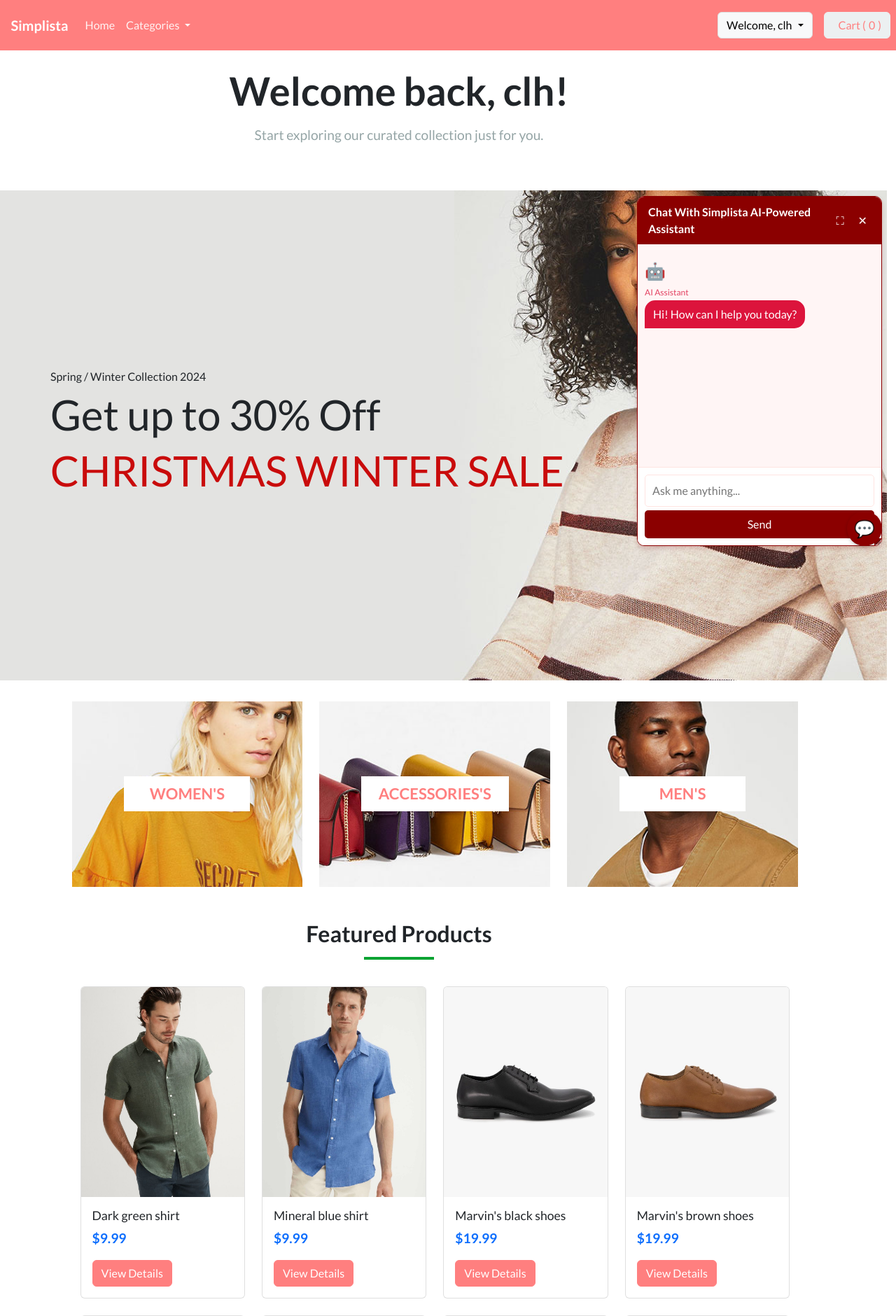
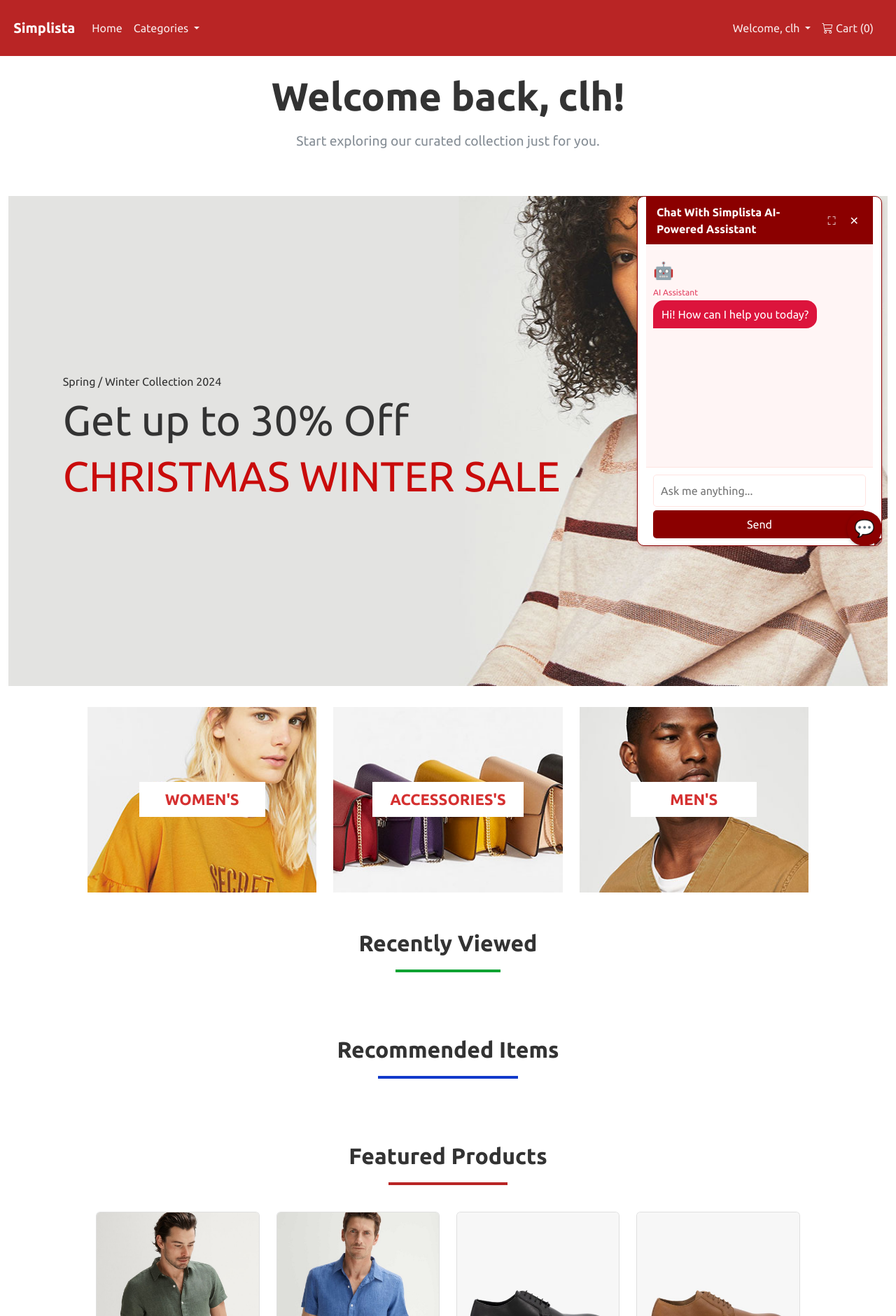
Before and after one commit to Rolin128/-cs5500-group2-ecommerce-platform, a Django app: page / in a window 1280 px wide. Shown: the top 1880 px of the page at 70% size. Run offline with Django 4.2, Linux system fonts and the light colour scheme; a user stored in the database is signed in; data comes from the database, SQL or seed files in the repository; both versions use the stored data as it was after the commit; some libraries are stand-ins or nearby versions.

Commit message:
dashboard updates

```diff
--- a/account/views.py
+++ b/account/views.py
@@ -27,8 +27,6 @@ from django.contrib.auth.decorators import login_required
 
 
 from django.contrib import messages
-
-
 
 
 
--- a/static/css/styles.css
+++ b/static/css/styles.css
@@ -98,7 +98,9 @@ html, body {
 .banner_container {
     width: 100%;
     padding-left: 9%;
+    padding-right: 9%;
     margin: 0;
+    box-sizing: border-box;
 }
 
 .benifit_container{
@@ -560,6 +562,63 @@ h3::after {
     background-color: #09a332;
 }
 
+.evtitle {
+    font-size: 2em; /* 或者使用 18.72px */
+    font-weight: 600;
+    margin-bottom: 1.5rem;
+    position: relative;
+    padding-bottom: 0.5rem;
+}
+
+.evtitle::after {
+    content: '';
+    position: absolute;
+    left: 50%;
+    transform: translateX(-50%);
+    bottom: -10px;
+    width: 150px;
+    height: 4px;
+    background-color: #09a332;
+}
+
+.eititle {
+    font-size: 2em; /* 或者使用 18.72px */
+    font-weight: 600;
+    margin-bottom: 1.5rem;
+    position: relative;
+    padding-bottom: 0.5rem;
+}
+
+.eititle::after {
+    content: '';
+    position: absolute;
+    left: 50%;
+    transform: translateX(-50%);
+    bottom: -10px;
+    width: 200px;
+    height: 4px;
+    background-color: #123acb;
+}
+
+.fptitle {
+    font-size: 2em; /* 或者使用 18.72px */
+    font-weight: 600;
+    margin-bottom: 1.5rem;
+    position: relative;
+    padding-bottom: 0.5rem;
+}
+
+.fptitle::after {
+    content: '';
+    position: absolute;
+    left: 50%;
+    transform: translateX(-50%);
+    bottom: -10px;
+    width: 170px;
+    height: 4px;
+    background-color: rgb(185, 37, 37);
+}
+
 /* Responsive Adjustments */
 @media (max-width: 768px) {
     .card-img-top {
--- a/store/models.py
+++ b/store/models.py
@@ -14,7 +14,7 @@ class Category(models.Model):
 
         verbose_name_plural = 'categories'
 
-
+    # Category Shirt, Shoes..
     def __str__(self):
 
         return self.name
@@ -51,6 +51,8 @@ class Product(models.Model):
         verbose_name_plural = 'products'
 
 
+    #product(1)-->title
+
     def __str__(self):
 
         return self.title
--- a/store/static/css/custom.css
+++ b/store/static/css/custom.css
@@ -1,45 +1,60 @@
 /* Override primary color except for checkout */
+.navbar {
+    padding-top: 20px;
+    padding-bottom: 20px;
+}
+
+.btn-loading {
+    background-color: #FFFFFF!important;
+    border-color: #FFFFFF!important;
+    color: rgb(185, 37, 37) !important;
+}
+
+.bg-fgcart {
+    background-color: rgb(185, 37, 37);
+}
+
 .bg-primary:not(.checkout-related),
 .navbar.bg-primary {
-    background-color: #FF7F7F !important;
+    background-color: rgb(185, 37, 37) !important;
 }
 
 .btn-primary:not(.checkout-related):not([href*="checkout"]) {
-    background-color: #FF7F7F !important;
-    border-color: #FF7F7F !important;
+    background-color: rgb(185, 37, 37) !important;
+    border-color: rgb(185, 37, 37) !important;
     color: white !important;
 }
 
 .btn-primary:not(.checkout-related):not([href*="checkout"]):hover {
-    background-color: #FF6666 !important;
-    border-color: #FF6666 !important;
+    background-color: rgb(185, 37, 37) !important;
+    border-color: rgb(185, 37, 37) !important;
     color: white !important;
 }
 
 .btn-outline-primary:not(.checkout-related):not([href*="checkout"]) {
-    color: #FF7F7F !important;
-    border-color: #FF7F7F !important;
+    color: #d53030 !important;
+    border-color: #d53030 !important;
 }
 
 .btn-outline-primary:not(.checkout-related):not([href*="checkout"]):hover {
-    background-color: #FF7F7F !important;
+    background-color: #d53030 !important;
     color: white !important;
 }
 
 .text-primary:not(.checkout-related) {
-    color: #FF7F7F !important;
+    color: #d53030 !important;
 }
 
 a:not([href*="checkout"]):not(.checkout-related) {
-    color: #FF7F7F;
+    color: #d53030;
 }
 
 a:not([href*="checkout"]):not(.checkout-related):hover {
-    color: #FF6666;
+    color: rgb(185, 37, 37);
 }
 
 .badge.bg-primary:not(.checkout-related) {
-    background-color: #FF7F7F !important;
+    background-color: #d53030 !important;
 }
 
 /* Keep focus states visible but themed */
--- a/store/templates/store/base.html
+++ b/store/templates/store/base.html
@@ -13,28 +13,31 @@
     <title> Simplista </title>
 
     <!-- CSS -->
-    <link rel="stylesheet" href="https://bootswatch.com/5/flatly/bootstrap.min.css" />
+    <link rel="stylesheet" href="https://bootswatch.com/5/united/bootstrap.min.css" />
     <link rel="stylesheet" href="https://cdnjs.cloudflare.com/ajax/libs/font-awesome/4.7.0/css/font-awesome.min.css" />
+    <link rel="stylesheet" href="https://cdn.jsdelivr.net/npm/bootstrap-icons@1.11.3/font/bootstrap-icons.min.css" />
     <link rel="stylesheet" href="{% static 'css/styles.css' %}" />
-    <link href="https://cdn.jsdelivr.net/npm/bootstrap-icons@1.11.3/font/bootstrap-icons.min.css">
     <link rel="stylesheet" href="{% static 'css/cart.css' %}">
     <link rel="stylesheet" href="{% static 'css/chatbot.css' %}">
     <link rel="stylesheet" href="{% static 'css/custom.css' %}">
 
     <!-- JavaScript -->
-    <script src="https://code.jquery.com/jquery-3.5.1.min.js" integrity="sha256-9/aliU8dGd2tb6OSsuzixeV4y/faTqgFtohetphbbj0=" crossorigin="anonymous"></script>
-    <script src="https://cdn.jsdelivr.net/npm/bootstrap@5.2.2/dist/js/bootstrap.bundle.min.js" integrity="sha384-OERcA2EqjJCMA+/3y+gxIOqMEjwtxJY7qPCqsdltbNJuaOe923+mo//f6V8Qbsw3" crossorigin="anonymous"></script>
+    <script src="https://code.jquery.com/jquery-3.5.1.min.js"
+        integrity="sha256-9/aliU8dGd2tb6OSsuzixeV4y/faTqgFtohetphbbj0=" crossorigin="anonymous"></script>
+    <script src="https://cdn.jsdelivr.net/npm/bootstrap@5.2.2/dist/js/bootstrap.bundle.min.js"
+        integrity="sha384-OERcA2EqjJCMA+/3y+gxIOqMEjwtxJY7qPCqsdltbNJuaOe923+mo//f6V8Qbsw3"
+        crossorigin="anonymous"></script>
     <script src="https://ajax.googleapis.com/ajax/libs/jquery/3.5.1/jquery.min.js"></script>
 
     <!-- Custom JavaScript for image handling -->
     <script>
-        document.addEventListener('DOMContentLoaded', function() {
+        document.addEventListener('DOMContentLoaded', function () {
             // Handle image loading
             document.querySelectorAll('.product-image').forEach(img => {
-                img.addEventListener('load', function() {
+                img.addEventListener('load', function () {
                     this.classList.remove('loading');
                 });
-                img.addEventListener('error', function() {
+                img.addEventListener('error', function () {
                     this.classList.remove('loading');
                     // Fallback image is handled by onerror attribute
                 });
@@ -87,17 +90,21 @@
             }
         }
 
-        $(document).ready(function() {
+        $(document).ready(function () {
             initTimer();
         });
     </script>
+
 </head>
+
+<title>Simplista</title>
 
 <nav class="navbar navbar-expand-lg bg-primary justify-content-center">
     <a class="navbar-brand main-heading text-white" href="{% url 'store' %}">
         &nbsp; &nbsp; Simplista
     </a>
-    <button class="navbar-toggler" type="button" data-bs-toggle="collapse" data-bs-target="#navbarSupportedContent" aria-controls="navbarSupportedContent" aria-expanded="false" aria-label="Toggle navigation">
+    <button class="navbar-toggler" type="button" data-bs-toggle="collapse" data-bs-target="#navbarSupportedContent"
+        aria-controls="navbarSupportedContent" aria-expanded="false" aria-label="Toggle navigation">
         <span class="navbar-toggler-icon"></span>
     </button>
 
@@ -107,7 +114,8 @@
                 <a class="nav-link text-white" href="{% url 'store' %}">Home</a>
             </li>
             <li class="nav-item dropdown">
-                <a class="nav-link dropdown-toggle text-white" href="#" id="categoriesDropdown" role="button" data-bs-toggle="dropdown" aria-expanded="false">
+                <a class="nav-link dropdown-toggle text-white" href="#" id="categoriesDropdown" role="button"
+                    data-bs-toggle="dropdown" aria-expanded="false">
                     Categories
                 </a>
                 <ul class="dropdown-menu" aria-labelledby="categoriesDropdown">
@@ -118,44 +126,52 @@
             </li>
         </ul>
 
-        <div class="d-flex align-items-center">
+        <ul class="navbar-nav ms-auto me-4 mb-2 mb-lg-0">
             {% if user.is_authenticated %}
-                <div class="dropdown me-3">
-                    <button class="btn btn-light dropdown-toggle" type="button" id="userDropdown" data-bs-toggle="dropdown" aria-expanded="false">
+            <li class="nav-item dropdown">
+                <a class="nav-link dropdown-toggle text-white" href="#" id="userDropdown" role="button"
+                    data-bs-toggle="dropdown" aria-expanded="false">
                     Welcome, {{ user.username }}
-                    </button>
-                    <ul class="dropdown-menu dropdown-menu-end" aria-labelledby="userDropdown">
+                </a>
+                <ul class="dropdown-menu" aria-labelledby="userDropdown">
                     <li><a class="dropdown-item" href="{% url 'dashboard' %}">Dashboard</a></li>
                     <li><a class="dropdown-item" href="{% url 'profile-management' %}">Profile</a></li>
-                        <li><hr class="dropdown-divider"></li>
+                    <li>
+                        <hr class="dropdown-divider">
+                    </li>
                     <li><a class="dropdown-item" href="{% url 'user-logout' %}">Logout</a></li>
                 </ul>
-                </div>
-                <a href="{% url 'cart-summary' %}" class="btn btn-light me-2">
+            </li>
+            <li class="nav-item">
+                <a class="nav-link text-white" href="{% url 'cart-summary' %}">
                     <i class="bi bi-cart3"></i> Cart (<span id="cart-qty">{{ cart|length }}</span>)
                 </a>
+            </li>
             {% else %}
-                <div class="me-3 ">
-                    <a href="{% url 'register' %}" class="btn btn-light me-2">Create Account</a>
-                    <a href="{% url 'my-login' %}" class="btn btn-light">Login</a>
-                </div>
-                <a href="{% url 'cart-summary' %}" class="btn btn-light me-2">
-                    <i class="bi bi-cart3"></i> Cart (<span id="cart-qty">{{ cart|length }}</span>)
-                </a>
+            <li class="nav-item">
+                <a class="nav-link text-white" href="{% url 'register' %}">Create Account</a>
+            </li>
+            <li class="nav-item">
+                <a class="nav-link text-white" href="{% url 'my-login' %}">Login</a>
+            </li>
             {% endif %}
-        </div>
+        </ul>
     </div>
 </nav>
 
+
 {% for message in messages %}
 {% if message.level == DEFAULT_MESSAGE_LEVELS.SUCCESS %}
-<h6 id="message-timer" class="alert alert-success text-center"> <i class="fa fa-sign-out" aria-hidden="true"></i> &nbsp; {{message}} </h6>
+<h6 id="message-timer" class="alert alert-success text-center"> <i class="fa fa-sign-out" aria-hidden="true"></i> &nbsp;
+    {{message}} </h6>
 {% endif %}
 {% if message.level == DEFAULT_MESSAGE_LEVELS.ERROR %}
-<h6 id="message-timer" class="alert alert-danger text-center"> <i class="fa fa-exclamation-triangle" aria-hidden="true"></i> &nbsp; {{message}} </h6>
+<h6 id="message-timer" class="alert alert-danger text-center"> <i class="fa fa-exclamation-triangle"
+        aria-hidden="true"></i> &nbsp; {{message}} </h6>
 {% endif %}
 {% if message.level == DEFAULT_MESSAGE_LEVELS.INFO %}
-<h6 id="message-timer" class="alert alert-success text-center"> <i class="fa fa-check-circle" aria-hidden="true"></i> &nbsp; {{message}} </h6>
+<h6 id="message-timer" class="alert alert-success text-center"> <i class="fa fa-check-circle" aria-hidden="true"></i>
+    &nbsp; {{message}} </h6>
 {% endif %}
 {% endfor %}
 
@@ -180,7 +196,8 @@
             </div>
         </div>
         <div class="chatbot-input-container">
-            <input id="chatbot-input" class="chatbot-input" type="text" placeholder="Ask me anything..." onkeypress="handleKeyPress(event)">
+            <input id="chatbot-input" class="chatbot-input" type="text" placeholder="Ask me anything..."
+                onkeypress="handleKeyPress(event)">
             <button onclick="sendMessage()" class="chatbot-send">Send</button>
         </div>
         <div class="resize-handle" id="resize-handle"></div>
--- a/store/templates/store/store.html
+++ b/store/templates/store/store.html
@@ -4,7 +4,7 @@
 
 {% block content %}
 
-<div class="container mt-4">
+<div class="container-fluid mt-4">
     {% if user.is_authenticated %}
 
 
@@ -22,7 +22,7 @@
     </div>
     <div class="mb-4">
         <div class="main_slider"
-            style="background-image:url(../../../static/media/images/slider_1.jpg); height: 700px;  width: 99vw;">
+            style="background-image:url(../../../static/media/images/slider_1.jpg); height: 700px;  width: 100%;">
             <div class="container fill_height" style="height: 100%;">
                 <div class="row align-items-center fill_height">
                     <div class="col">
@@ -68,22 +68,19 @@
     </div>
 
 
-    {% if recent_items %}
+
 
     <div class="row">
         <div class="col-12">
-            <div class="new_arrivals">
-                <div class="container">
+            <div class="banner_container">
                 <div class="row">
                     <div class="col text-center">
-                            <div class="section_title new_arrivals_title mt-5">
-                                <h3>Recently Viewed</h3>
-                            </div>
-                        </div>
+                        <div class="section_title mt-5 evtitle">Recently Viewed</div>
                     </div>
                 </div>
             </div>
             <br />
+            {% if recent_items %}
 
 
             <div class="row banner_container">
@@ -106,23 +103,20 @@
     </div>
     {% endif %}
 
-    {% if recommended_items %}
+
     <div class="row">
         <div class="col-12">
-            <div class="new_arrivals">
-                <div class="container">
+            <div class="banner_container">
                 <div class="row">
                     <div class="col text-center">
-                            <div class="section_title new_arrivals_title mt-5">
-                                <h3>Recommended Items</h3>
-                            </div>
-                        </div>
+                        <div class="section_title eititle mt-5">Recommended Items</div>
                     </div>
                 </div>
             </div>
             <br />
+            {% if recommended_items %}
 
-            <div  class="row banner_container">
+            <div class="row banner_container">
                 {% for product in recommended_items %}
                 <div class="col-md-3 mb-4">
                     <!-- Product card for recommended items -->
@@ -158,20 +152,19 @@
     <!-- Featured Products Section -->
     <div class="row">
         <div class="col-12">
-            <div class="new_arrivals">
-                <div class="container">
+            <div class="banner_container">
                 <div class="row">
                     <div class="col text-center">
-                            <div class="section_title new_arrivals_title mt-5">
-                                <h3>Featured Products</h3>
-                            </div>
-                        </div>
+                        <div class="section_title fptitle mt-5">Featured Products</div>
                     </div>
                 </div>
             </div>
             <br />
-            <div class="row banner_container">
+            <div id="product-container">
                 {% for product in products %}
+                {% if forloop.counter0|divisibleby:4 %}
+                <div class="row banner_container {% if forloop.counter0 >= 12 %}hidden-row{% endif %}">
+                    {% endif %}
                     <div class="col-md-3 mb-4">
                         <div class="card h-100">
                             <img class="card-img-top" src="{{ product.image.url }}" alt="{{ product.title }}"
@@ -183,10 +176,21 @@
                             </div>
                         </div>
                     </div>
+                    {% if forloop.counter|divisibleby:4 or forloop.last %}
+                </div>
+                {% endif %}
                 {% endfor %}
+            </div>
+            <div class="text-center mt-4">
+                <button id="load-more" class="btn btn-loading">Load More...</button>
             </div>
         </div>
     </div>
+    <style>
+        .hidden-row {
+            display: none;
+        }
+    </style>
 </div>
 
 <div class="deal_ofthe_week  mt-5">
@@ -278,7 +282,7 @@
         <div class="row">
             <div class="col text-center">
                 <div class="section_title">
-                    <h2>Latest Blogs</h2>
+                    <h2>Best Sellers' Show</h2>
                 </div>
             </div>
         </div>
@@ -330,8 +334,8 @@
             <div class="col-lg-6">
                 <div
                     class="newsletter_text d-flex flex-column justify-content-center align-items-lg-start align-items-md-center text-center">
-                    <h4>Newsletter</h4>
-                    <p>Subscribe to our newsletter and get 20% off your first purchase</p>
+                    <h4>Want to join us?</h4>
+                    <p>Fill out your email and receive our reply within three days!</p>
                 </div>
             </div>
             <div class="col-lg-6">
@@ -341,7 +345,7 @@
                         <input id="newsletter_email" type="email" placeholder="Your email" required="required"
                             data-error="Valid email is required.">
                         <button id="newsletter_submit" type="submit" class="newsletter_submit_btn trans_300"
-                            value="Submit">subscribe</button>
+                            value="Submit">Join In Now</button>
                     </div>
                 </form>
             </div>
@@ -370,5 +374,24 @@
 
 </script>
 
+<script>
+    document.addEventListener('DOMContentLoaded', function () {
+        const loadMoreBtn = document.getElementById('load-more');
+        const rows = document.querySelectorAll('#product-container > .row');
+        let visibleRows = 3;
+
+        loadMoreBtn.addEventListener('click', function () {
+            if (visibleRows < rows.length) {
+                rows[visibleRows].style.display = 'flex';
+                visibleRows++;
+
+                if (visibleRows >= rows.length) {
+                    loadMoreBtn.style.display = 'none';
+                }
+            }
+        });
+    });
+</script>
+
 
 {% endblock %}
```
Also changed, not shown: db.sqlite3. Lines whose indentation alone changed are shown as unchanged.
